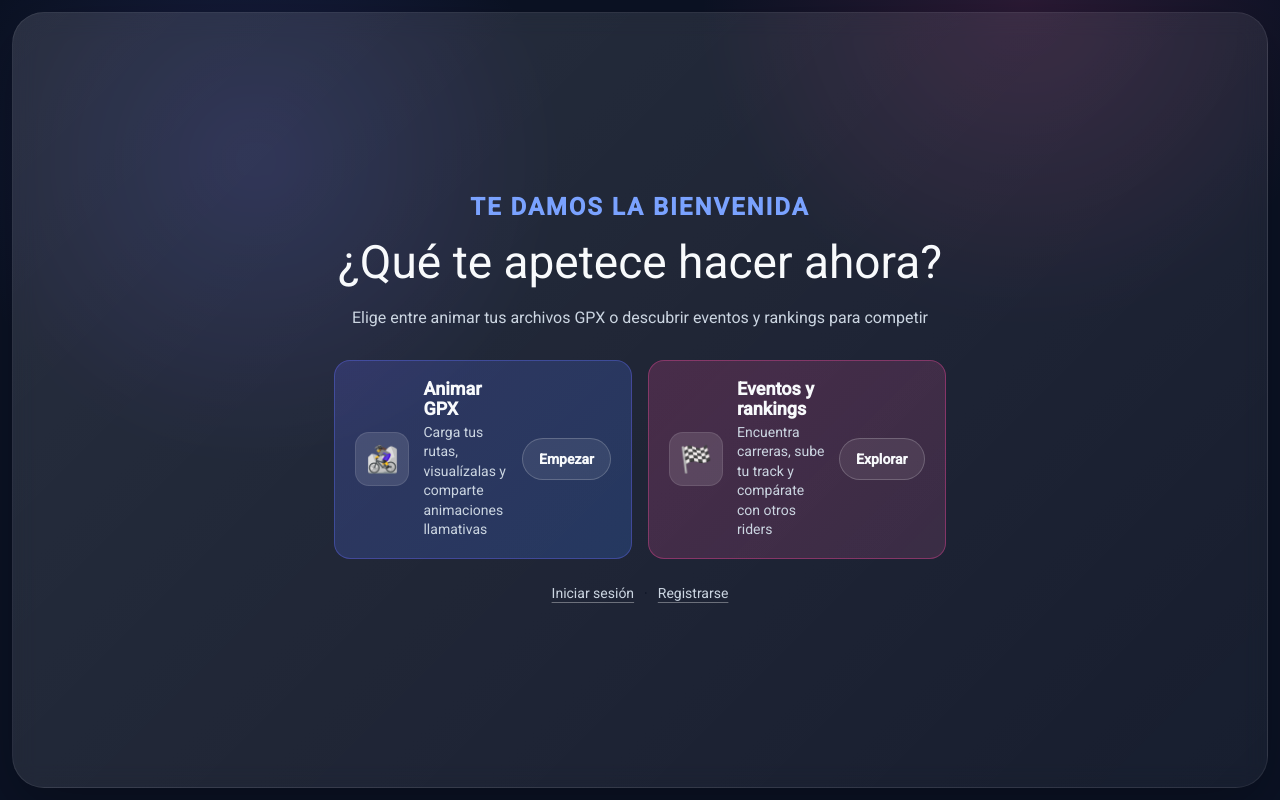
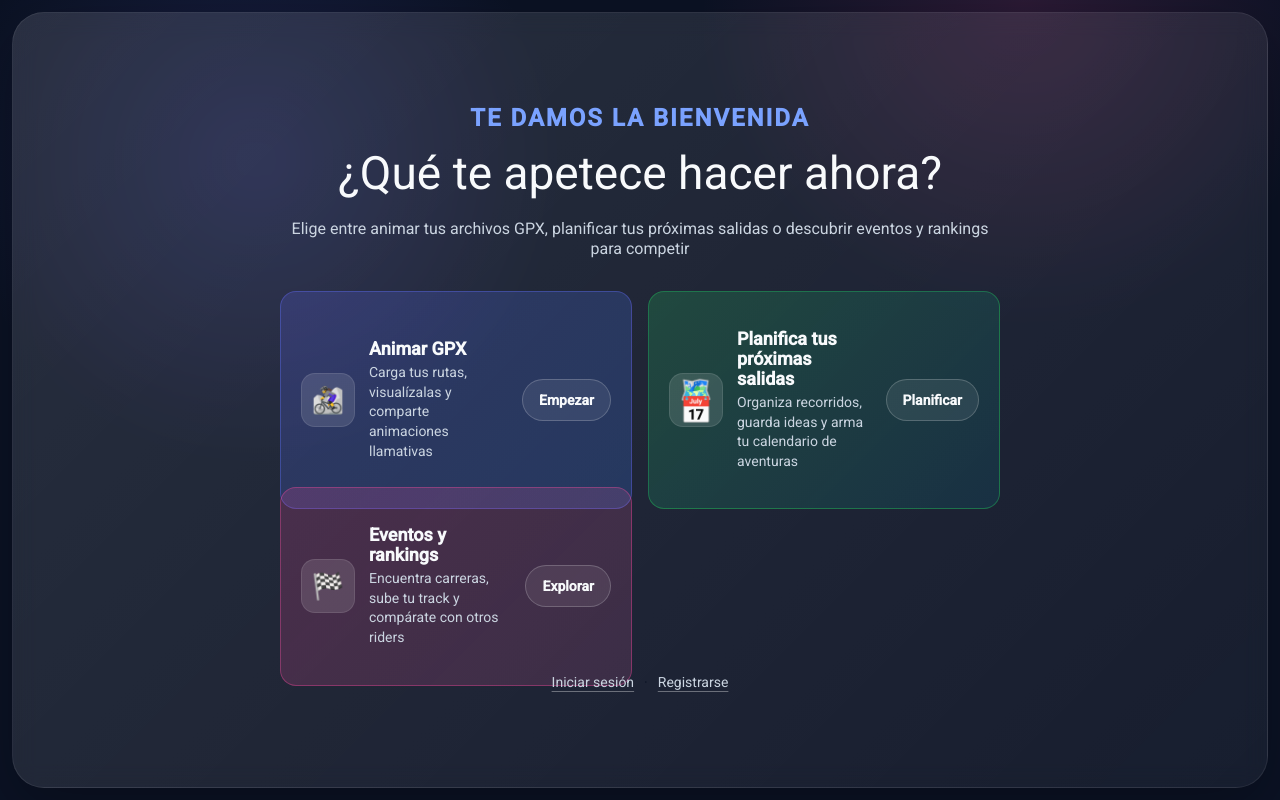
Before and after one commit to eimbert/gpx-maps, an Angular app: page / in a window 1280 px wide. Built offline with nearby package versions, Linux system fonts and the light colour scheme.

Commit message:
Update home subtitle and align card heights

```diff
--- a/src/app/home/home.component.css
+++ b/src/app/home/home.component.css
@@ -111,6 +111,7 @@
 .home__actions {
   display: grid;
   grid-template-columns: repeat(auto-fit, minmax(280px, 1fr));
+  align-items: stretch;
   gap: 16px;
   margin-top: 12px;
 }
@@ -121,6 +122,7 @@
   gap: 14px;
   align-items: center;
   padding: 18px 20px;
+  height: 100%;
   border-radius: 16px;
   text-decoration: none;
   background: rgba(255, 255, 255, 0.06);
@@ -186,6 +188,11 @@
   border-color: rgba(236, 72, 153, 0.4);
 }
 
+.action-card--planner {
+  background: linear-gradient(135deg, rgba(34, 197, 94, 0.22), rgba(14, 116, 144, 0.18));
+  border-color: rgba(34, 197, 94, 0.4);
+}
+
 @media (max-width: 640px) {
   .home__content {
     padding: 16px;
--- a/src/app/home/home.component.html
+++ b/src/app/home/home.component.html
@@ -3,7 +3,7 @@
   <main class="home__content">
     <p class="eyebrow">Te damos la Bienvenida</p>
     <h1 class="headline">¿Qué te apetece hacer ahora?</h1>
-    <p class="lead">Elige entre animar tus archivos GPX o descubrir eventos y rankings para competir</p>
+    <p class="lead">Elige entre animar tus archivos GPX, planificar tus próximas salidas o descubrir eventos y rankings para competir</p>
 
     <div class="home__actions">
       <a class="action-card action-card--primary" [routerLink]="['/load']" [queryParams]="{ mode: 'routes' }">
@@ -13,6 +13,15 @@
           <p class="action-card__subtitle">Carga tus rutas, visualízalas y comparte animaciones llamativas</p>
         </div>
         <span class="action-card__cta">Empezar</span>
+      </a>
+
+      <a class="action-card action-card--planner" [routerLink]="['/plan']">
+        <div class="action-card__icon">🗺️📅</div>
+        <div class="action-card__texts">
+          <p class="action-card__title">Planifica tus próximas salidas</p>
+          <p class="action-card__subtitle">Organiza recorridos, guarda ideas y arma tu calendario de aventuras</p>
+        </div>
+        <span class="action-card__cta">Planificar</span>
       </a>
 
       <a class="action-card action-card--secondary" [routerLink]="['/events']">
```
